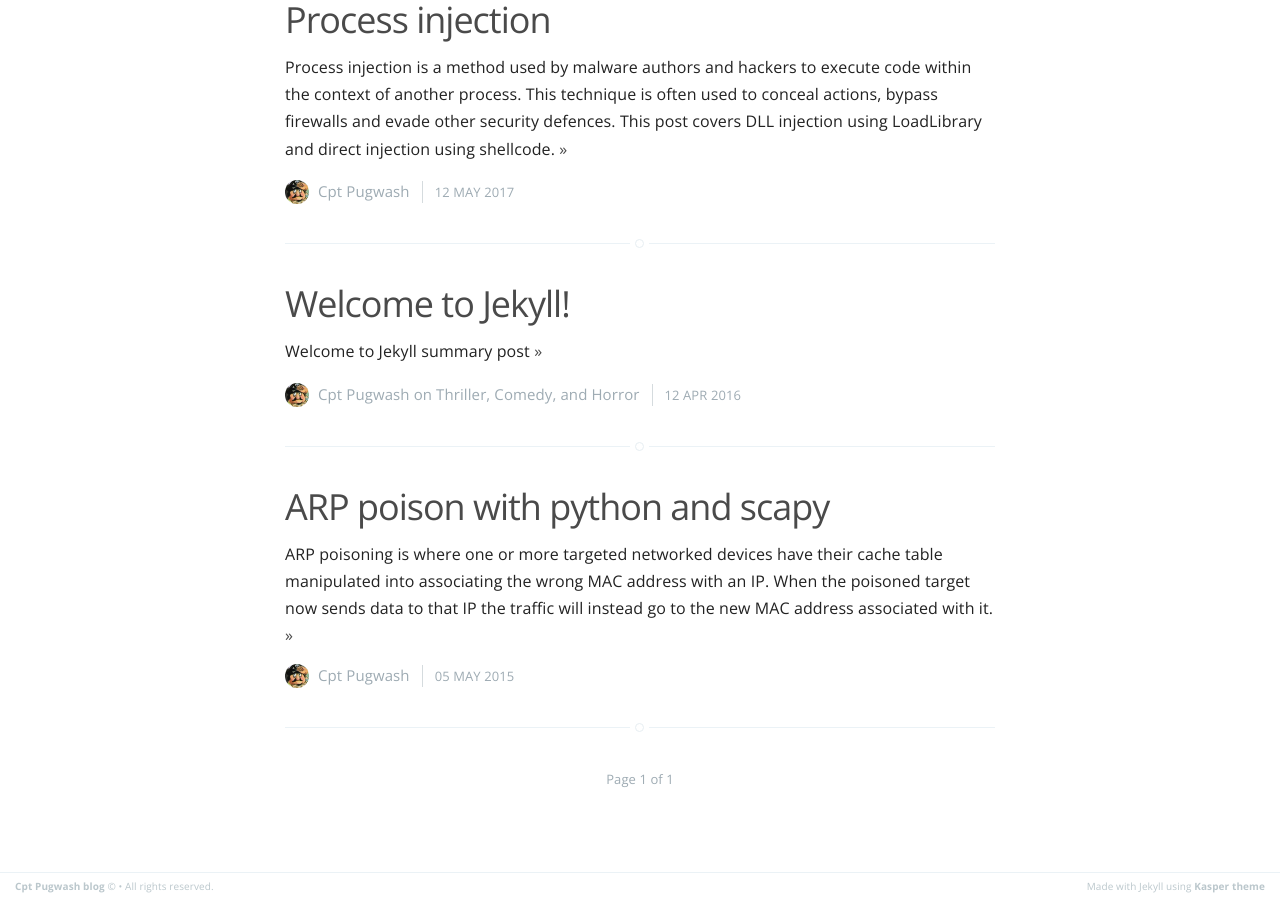
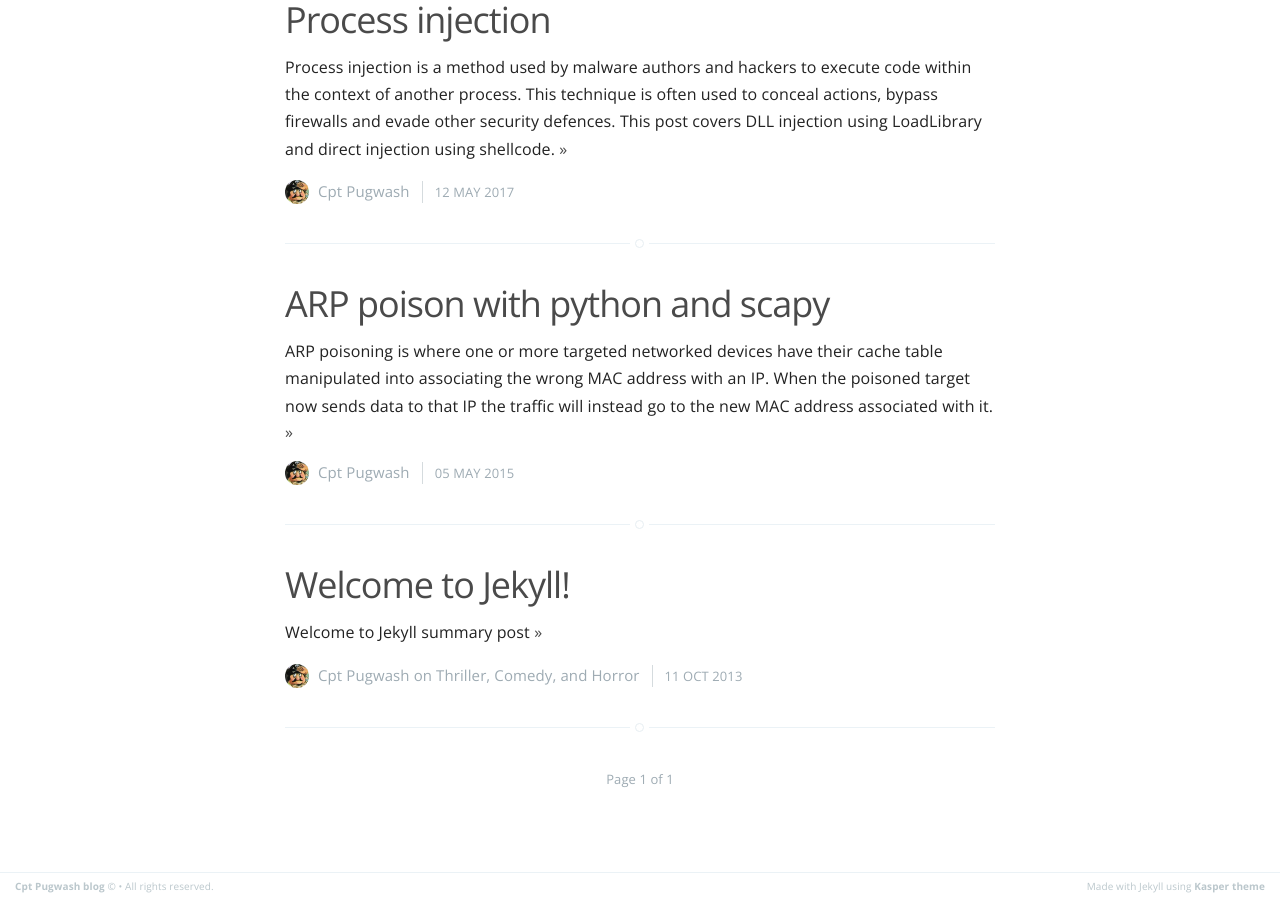
Before and after one commit to cptpugwash/cptpugwash.github.io, a Jekyll site: the page built from index.html, in a window 1280 px wide and 900 px high, scrolled down 950 px. Built offline with Jekyll 4.4.1, drawn with Linux system fonts in a browser that asks for light colours; the list of posts is cut into pages by our own code.

Commit message:
Update 2013-11-10-welcome-to-jekyll.markdown

```diff
--- a/_posts/2013-11-10-welcome-to-jekyll.markdown
+++ b/_posts/2013-11-10-welcome-to-jekyll.markdown
@@ -1,7 +1,7 @@
 ---
 layout: post
 title:  "Welcome to Jekyll!"
-date:   2016-04-12
+date:   2013-10-11
 categories: Thriller Comedy Horror
 summary: Welcome to Jekyll summary post
 ---
```
